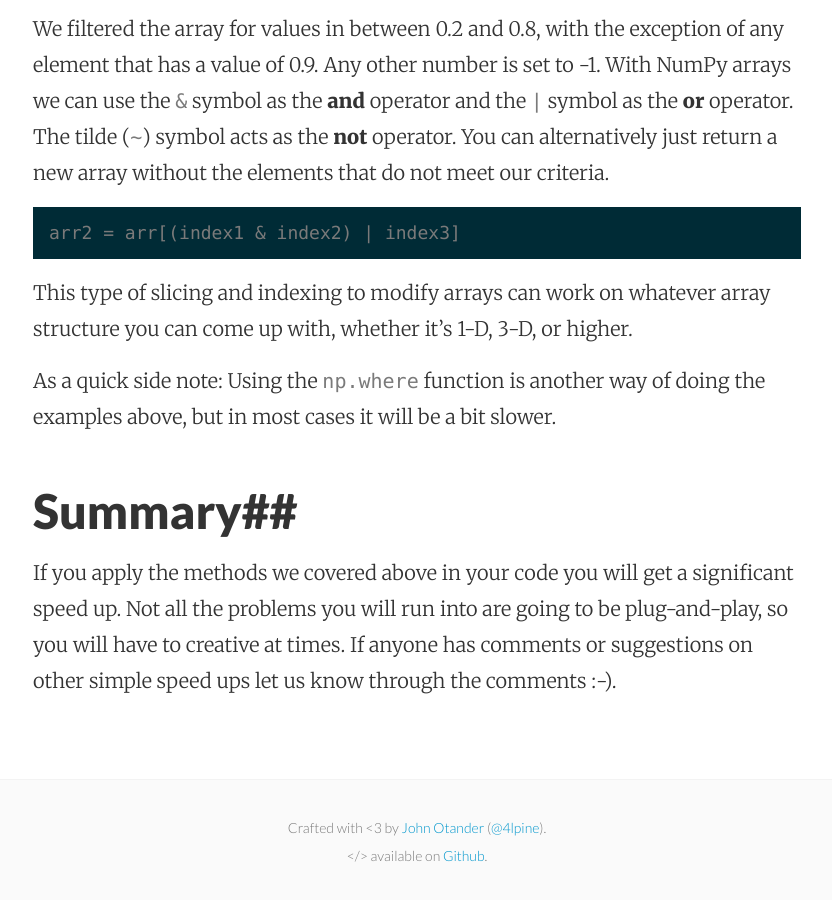
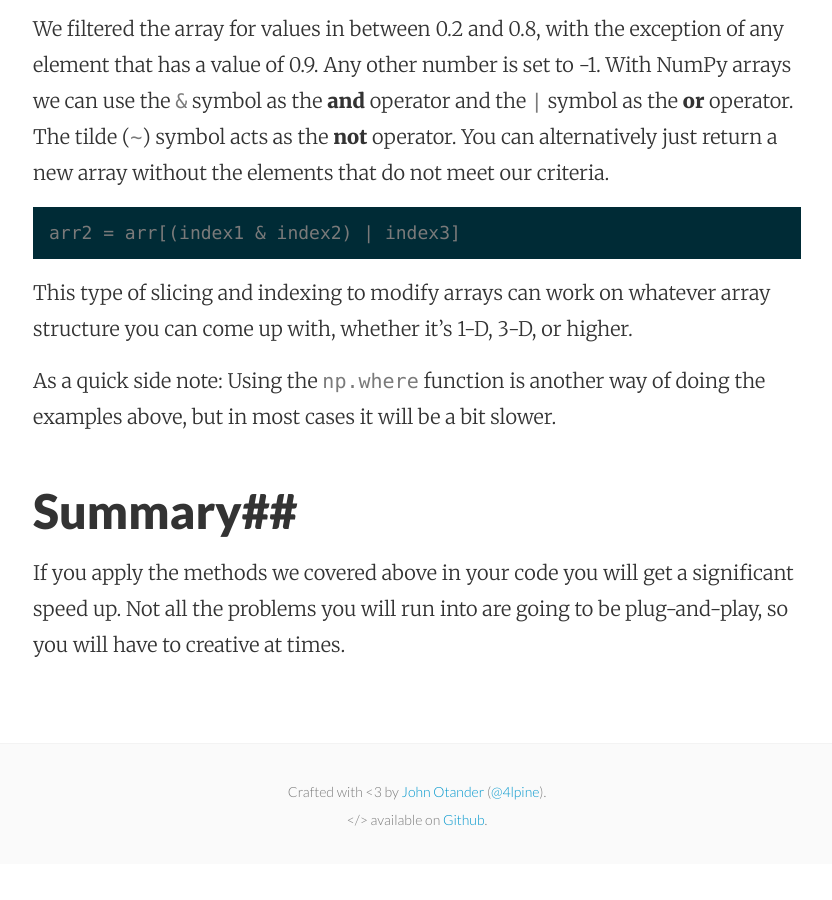
Before and after one commit to ebressert/ebressert.github.io, a Jekyll site: the page built from _posts/2014-09-01-legacy02.md, in a window 1280 px wide and 900 px high, scrolled down 3062 px. Shown: the whole window, without its empty margins (223-1055 px from the left). Built offline with Jekyll 4.4.1, drawn with Linux system fonts in a browser that asks for light colours; after the commit the page ends 3926 px from its top, so only the background shows below that; some of the changed text lies outside the part shown.

Commit message:
Removed erroneous text

```diff
--- a/_posts/2014-09-01-legacy02.md
+++ b/_posts/2014-09-01-legacy02.md
@@ -65,4 +65,4 @@ This type of slicing and indexing to modify arrays can work on whatever array st
 As a quick side note: Using the `np.where` function is another way of doing the examples above, but in most cases it will be a bit slower.
 
 ##Summary##
-If you apply the methods we covered above in your code you will get a significant speed up. Not all the problems you will run into are going to be plug-and-play, so you will have to creative at times. If anyone has comments or suggestions on other simple speed ups let us know through the comments :-).
+If you apply the methods we covered above in your code you will get a significant speed up. Not all the problems you will run into are going to be plug-and-play, so you will have to creative at times.
```
Also changed, not shown: other parts of _posts/2014-09-01-legacy02.md (+1 -1 lines).
